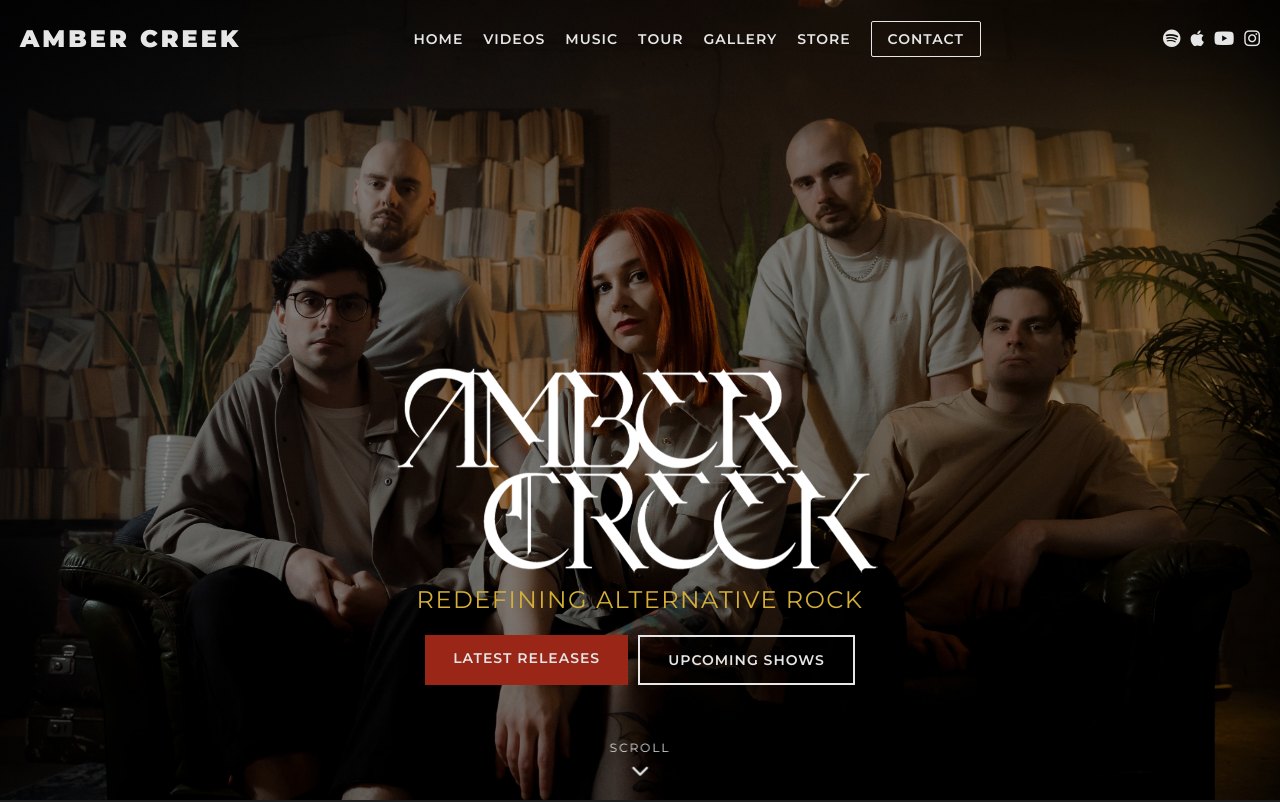
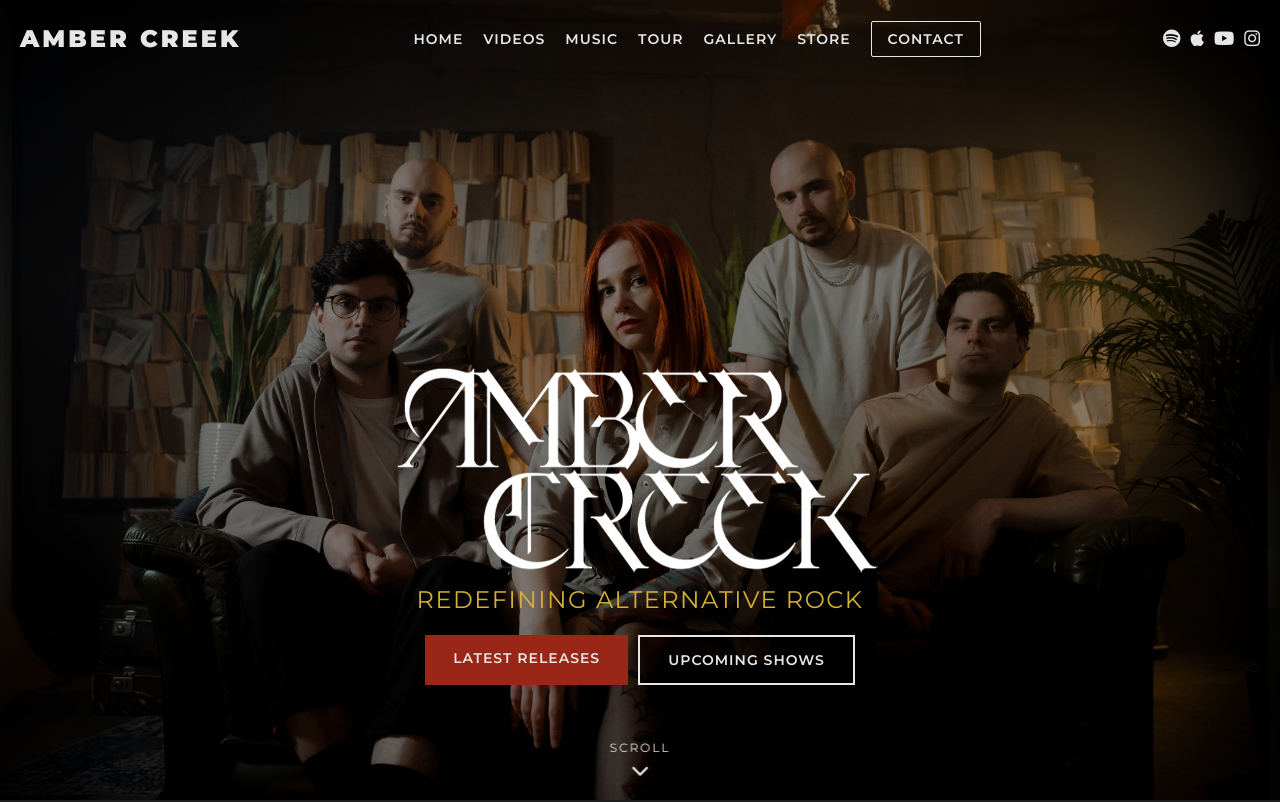
Before and after one commit to Artie52/ambercreek-website, a plain HTML site: page index.html in a window 1280 px wide. Shown: the top 802 px of the page. Drawn offline with Linux system fonts and the light colour scheme.

Commit message:
Resize fix

```diff
--- a/assets/css/styles.css
+++ b/assets/css/styles.css
@@ -379,7 +379,7 @@ header.scrolled .main-nav {
     justify-content: center;
     text-align: center;
     background: linear-gradient(var(--color-overlay), var(--color-overlay)), url('../images/hero-bg-placeholder.jpg');
-    background-size: 130%;
+    background-size: auto 130%;
     background-attachment: fixed;
     background-position: center 40%;
     background-repeat: no-repeat;
```
